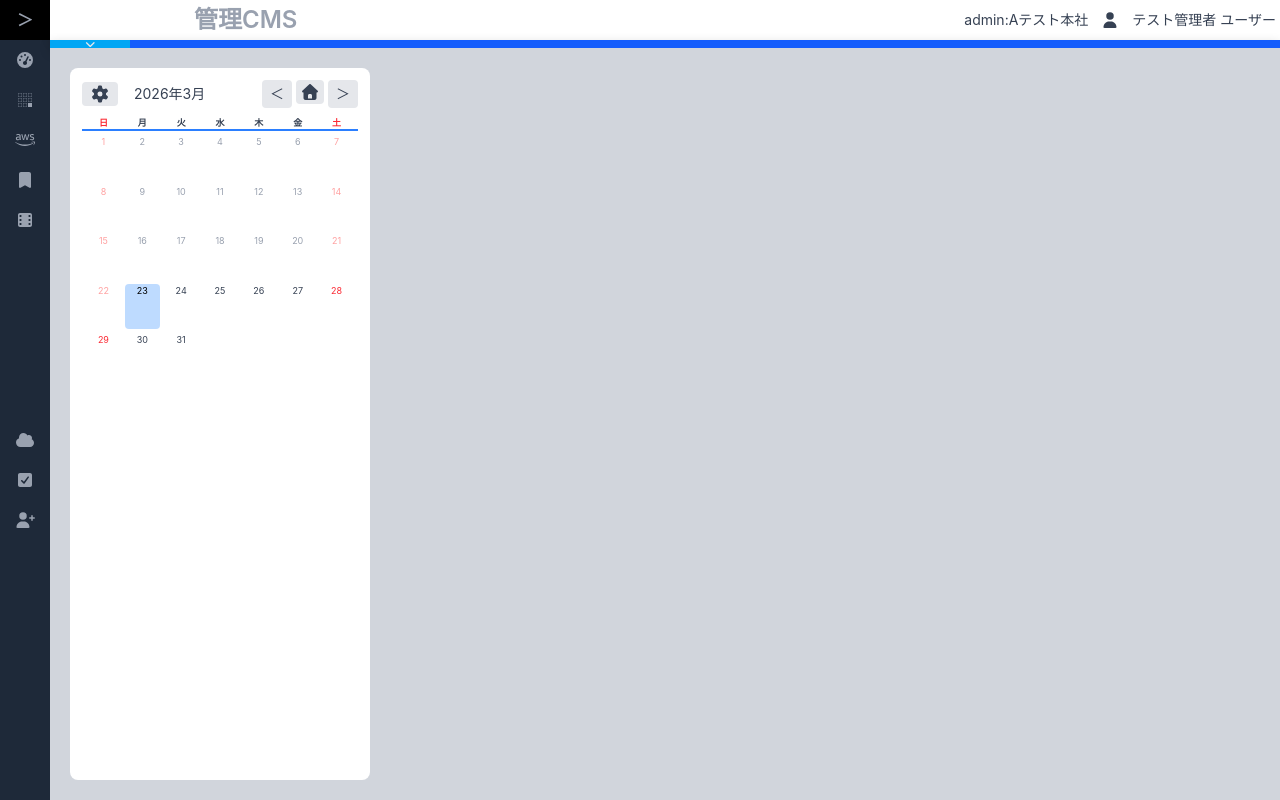
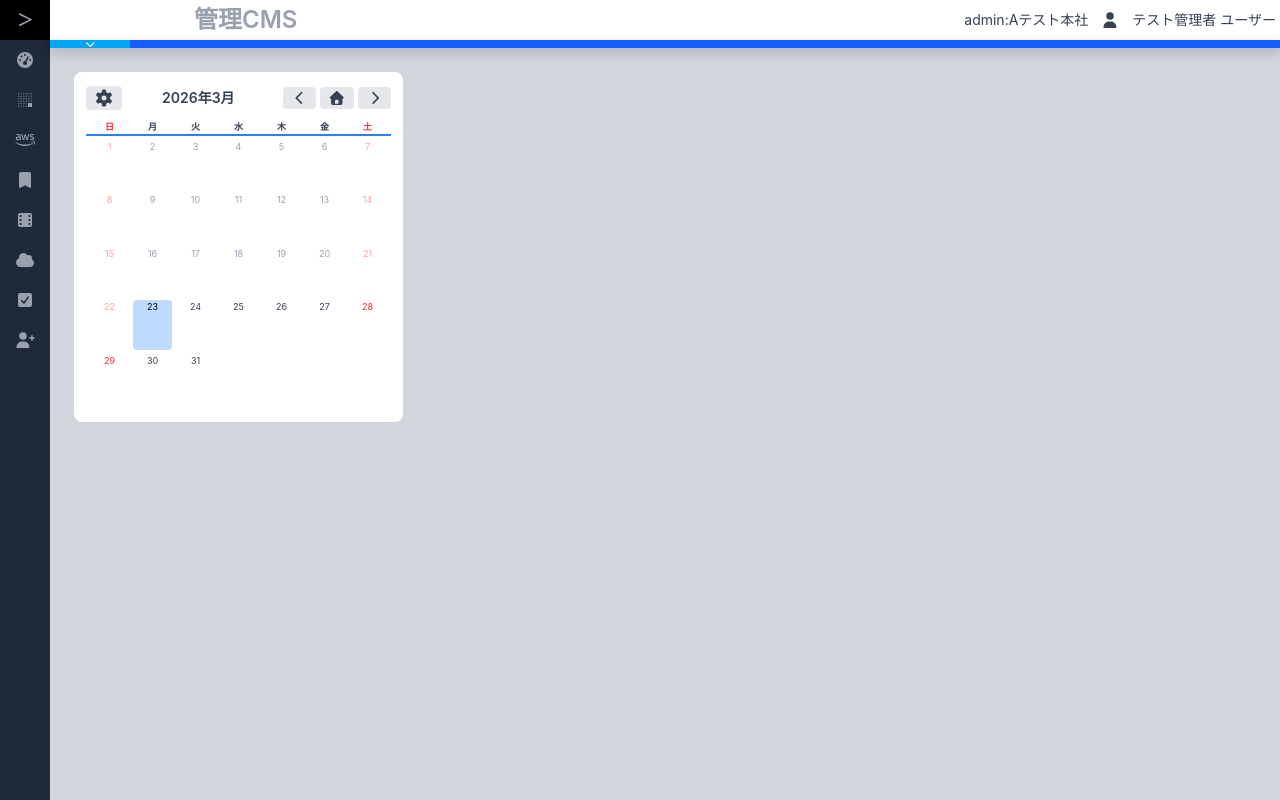
Before and after one commit to TanakaMiki-Altissima/issues_2, a Next.js app: page / in a window 1280 px wide. Built offline with nearby package versions, Linux system fonts and the light colour scheme.

Commit message:
カレンダー、サイドバーのスタイル修正

```diff
--- a/app/components/Calendar.tsx
+++ b/app/components/Calendar.tsx
@@ -1,5 +1,5 @@
 import { FontAwesomeIcon } from '@fortawesome/react-fontawesome';
-import { faCog,faHome } from '@fortawesome/free-solid-svg-icons';
+import { faCog,faHome,faChevronLeft,faChevronRight } from '@fortawesome/free-solid-svg-icons';
 
 const DAY_LABELS = ['日', '月', '火', '水', '木', '金', '土'];
 
@@ -30,15 +30,15 @@ export function Calendar() {
   };
 
   return (
-    <div className="flex flex-col p-3 bg-white rounded-lg w-[300px] m-5">
+    <div className="flex flex-col p-3 bg-white rounded-lg m-6 max-h-[350px]">
        <div className="flex w-full items-center gap-2">
         <FontAwesomeIcon icon={faCog} className="text-gray-700 bg-gray-200 rounded p-1 px-2" />
-        <p className="text-sm text-gray-700 p-1 px-2">{year}年{month + 1}月</p>
+        <p className="text-sm font-semibold text-gray-700 p-1 px-2 mx-6">{year}年{month + 1}月</p>
         <div className="min-w-0 flex-1" />
         <div className="flex gap-1">
-          <p className="text-sm text-gray-700 bg-gray-200 rounded p-1 px-2">＜</p>
-          <FontAwesomeIcon icon={faHome} className="text-gray-700 bg-gray-200 rounded p-1" />
-          <p className="text-sm text-gray-700 bg-gray-200 rounded p-1 px-2">＞</p>
+          <FontAwesomeIcon icon={faChevronLeft} className="text-sm text-gray-700 bg-gray-200 rounded p-1 px-2" />
+          <FontAwesomeIcon icon={faHome} className="text-sm text-gray-700 bg-gray-200 rounded p-1 px-2" />
+          <FontAwesomeIcon icon={faChevronRight} className="text-sm text-gray-700 bg-gray-200 rounded p-1 px-2" />
         </div>
       </div>
 
@@ -59,7 +59,7 @@ export function Calendar() {
         {cells.map((date, i) => (
           <div
             key={i}
-            className={`pb-8 flex items-center justify-center min-h-[24px] ${getCellStyle(date, i % 7)}`}
+            className={`pb-9 flex items-center justify-center ${getCellStyle(date, i % 7)}`}
           >
             {date ?? ''}
           </div>
--- a/app/components/HeaderTab.tsx
+++ b/app/components/HeaderTab.tsx
@@ -8,16 +8,16 @@ export function HeaderTab() {
   const [isMenuOpen, setIsMenuOpen] = useState(false);
 
   return (
-    <>
+    <div className="relative">
       {isMenuOpen && (
-        <div className="bg-gray-300 py-1 pl-6">
+        <div className="absolute left-0 right-0 top-full z-10 shadow-[0_4px_12px_rgba(0,0,0,0.2)] bg-gray-300 py-1 pl-6">
           <div className="flex gap-8 pb-3">
 
   <div className="flex flex-col items-center w-7 h-7">
     <img
       src="/f_f_traffic_30_s512_f_traffic_30_0nbg.png"
       alt="portal"
-      className="w-7 h-7 shrink-0object-contain p-1 bg-blue-300 rounded shadow-[-2px_0_2px_rgba(0,0,0,0.2),0_2px_2px_rgba(0,0,0,0.2)]"
+      className="w-7 h-7 object-contain p-1 bg-blue-300 rounded shadow-[-2px_0_2px_rgba(0,0,0,0.2),0_2px_2px_rgba(0,0,0,0.2)]"
     />
     <p className="text-[9px] text-blue-700 font-semibold whitespace-nowrap">ポータル</p>
   </div>
@@ -98,6 +98,6 @@ export function HeaderTab() {
           <FontAwesomeIcon icon={isMenuOpen ? faChevronUp : faChevronDown} className="text-[10px]" />
         </button>
       </div>
-    </>
+    </div>
   );
 }
--- a/app/components/Sidebar.tsx
+++ b/app/components/Sidebar.tsx
@@ -74,7 +74,7 @@ export function Sidebar() {
     <button
       key={label}
       type="button"
-      className={`flex h-[40px] w-full items-center text-gray-400 hover:bg-gray-700 hover:text-sky-300 ${isOpen ? `justify-start gap-2 pl-2 ${isChild ? 'pl-6' : ''}` : 'justify-center'}`}
+      className={`flex h-[40px] w-full items-center text-gray-400 hover:bg-gray-700 hover:text-sky-300 ${isOpen ? `justify-start gap-2 pl-2` : 'justify-center'}`}
       style={{ height: `${BUTTON_HEIGHT}px` }}
     >
       <FontAwesomeIcon icon={icon} />
@@ -121,7 +121,7 @@ export function Sidebar() {
           {isOpen ? '＜' : '＞'}
         </span>
       </button>
-      <div className="min-h-0 flex-1 overflow-y-auto bg-gray-800">
+      <div className="min-h-0 bg-gray-800">
         {rowBtn(ICONS[0], LABELS[0])}
         {rowBtn(ICONS[1], LABELS[1])}
         {groupBtn(ICONS[2], LABELS[2], awsOpen, () => setAwsOpen((p) => !p))}
--- a/app/page.tsx
+++ b/app/page.tsx
@@ -1,8 +1,7 @@
-import Image from "next/image";
 import { Header } from './components/Header';
 import { HeaderTab } from './components/HeaderTab';
 import { Sidebar } from './components/Sidebar';
-import {Calendar} from './components/Calendar';
+import { Calendar } from './components/Calendar';
 
 export default function Home() {
   return (
```
